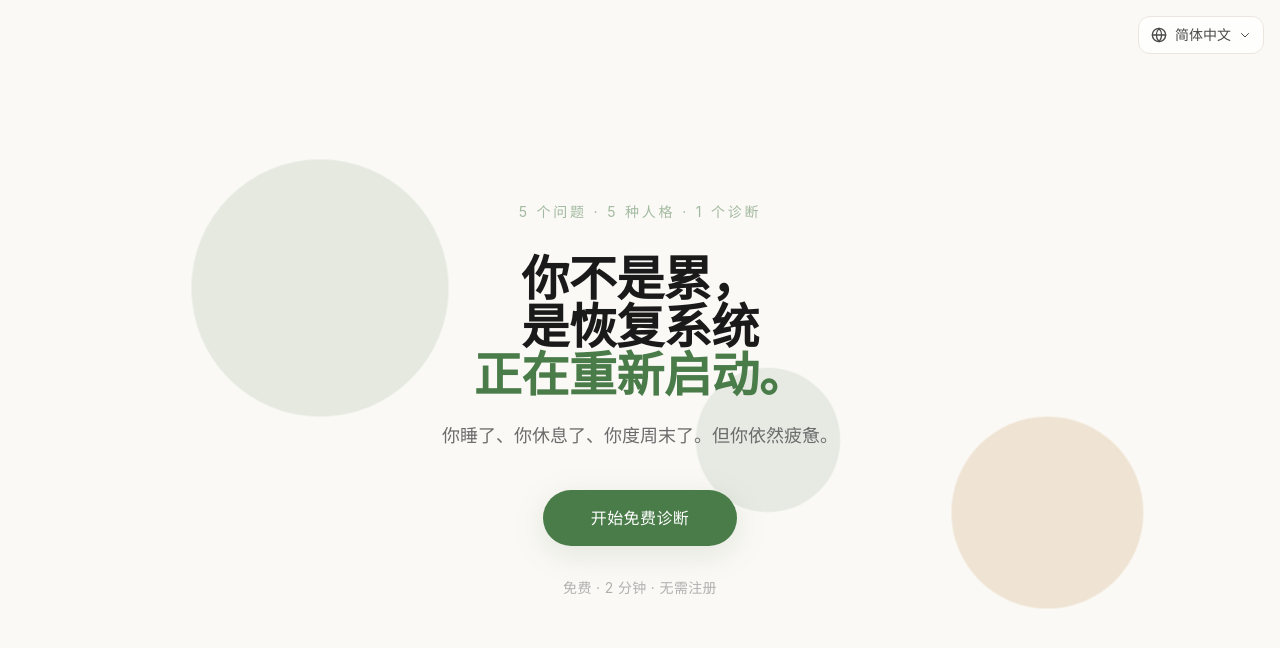
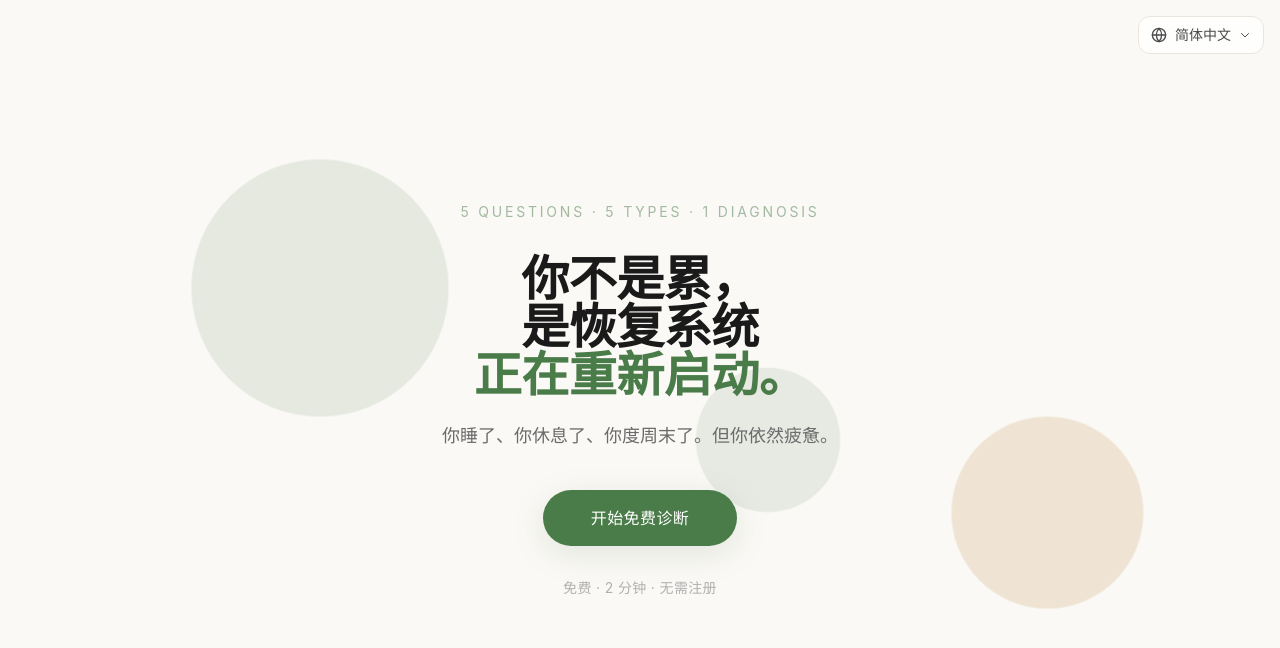
Before and after one commit to liumengjunyu-eng/lingshu-app, a Next.js app: page /diagnose in a window 1280 px wide. Shown: the top 648 px of the page. Built offline with nearby package versions, Linux system fonts and the light colour scheme.

Commit message:
fix: pin hero top tagline to English (5q5t1d) for i18n consistency

```diff
--- a/components/Hero.tsx
+++ b/components/Hero.tsx
@@ -22,7 +22,7 @@ export function Hero() {
 
       <div className="max-w-3xl mx-auto text-center relative z-10">
         <div className="flex justify-center gap-2 text-xs sm:text-sm text-[#4A7C49]/50 tracking-[0.2em] uppercase mb-8">
-          <span>5 个问题 · 5 种人格 · 1 个诊断</span>
+          <span>5 questions · 5 types · 1 diagnosis</span>
         </div>
 
         <h1 className="font-serif font-bold text-[#1A1A1A] text-3xl sm:text-4xl md:text-5xl leading-[1.2] tracking-[-0.01em]">
```
